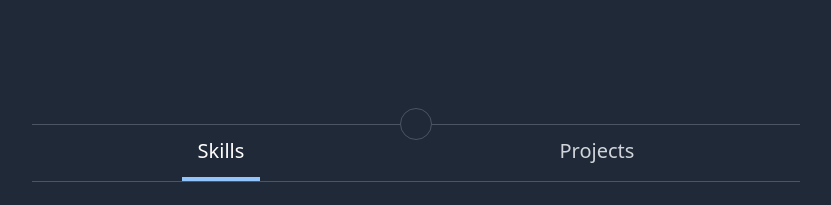
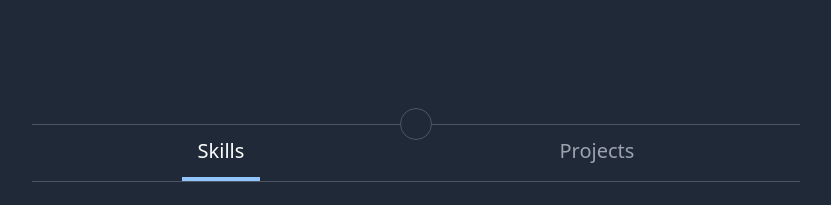
Before and after one commit to megatronhehe/personal-portfolio, a React (Vite) app: page / in a window 1280 px wide. Shown: the part 900-1105 px from the top of the page, without its empty margins (224-1055 px from the left). Built offline with nearby package versions, Linux system fonts and the light colour scheme; some icons are missing.

Commit message:
fix: minor ui fix in skills section

```diff
--- a/src/pages/About/About.jsx
+++ b/src/pages/About/About.jsx
@@ -34,12 +34,13 @@ const About = ({ setSectionIndex }) => {
 					<ul className="flex justify-around w-full px-2 dark:border-gray-600 border-y sm:text-xl">
 						<li
 							onClick={() => setSelected("skills")}
-							className={`px-4 py-3 border-b-4 cursor-pointer text-gray-400 hover:text-black dark:hover:text-white
+							className={`px-4 py-3 border-b-4 cursor-pointer hover:text-black dark:hover:text-white
 							${
 								selected === "skills"
-									? "border-blue-300 text-black dark:text-white"
+									? "border-blue-300  dark:text-white"
 									: "border-white dark:border-gray-800"
 							}
+							${selected === "skills" ? "text-black" : "text-gray-400"}
 							`}
 						>
 							Skills
@@ -49,9 +50,10 @@ const About = ({ setSectionIndex }) => {
 							className={`px-4 py-3 border-b-4 cursor-pointer hover:text-black dark:hover:text-white
 							${
 								selected === "projects"
-									? "border-blue-300 text-black dark:text-white"
+									? "border-blue-300  dark:text-white"
 									: "border-white dark:border-gray-800"
 							}
+							${selected === "projects" ? "text-black" : "text-gray-400"}
 							`}
 						>
 							Projects
```
